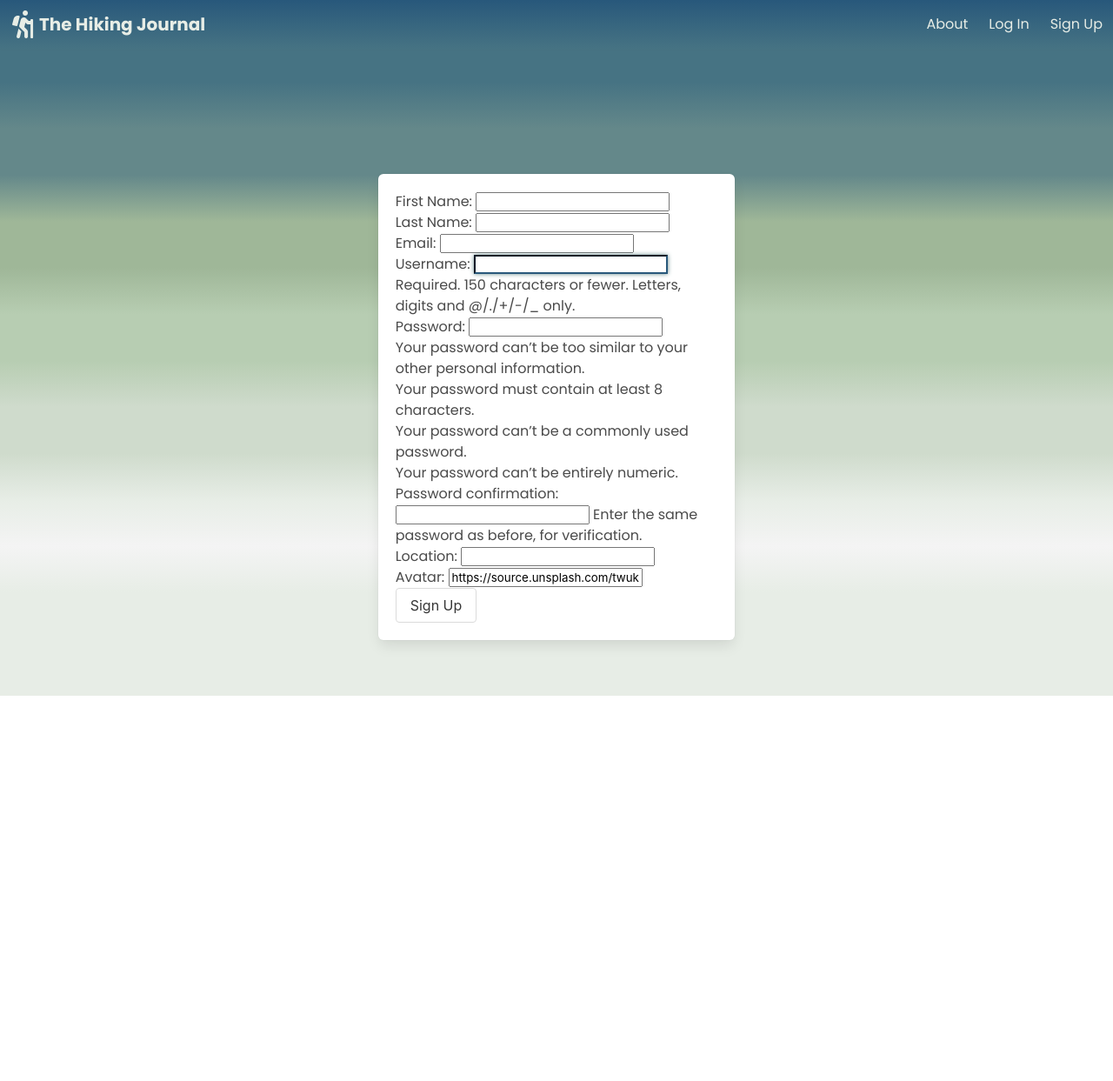
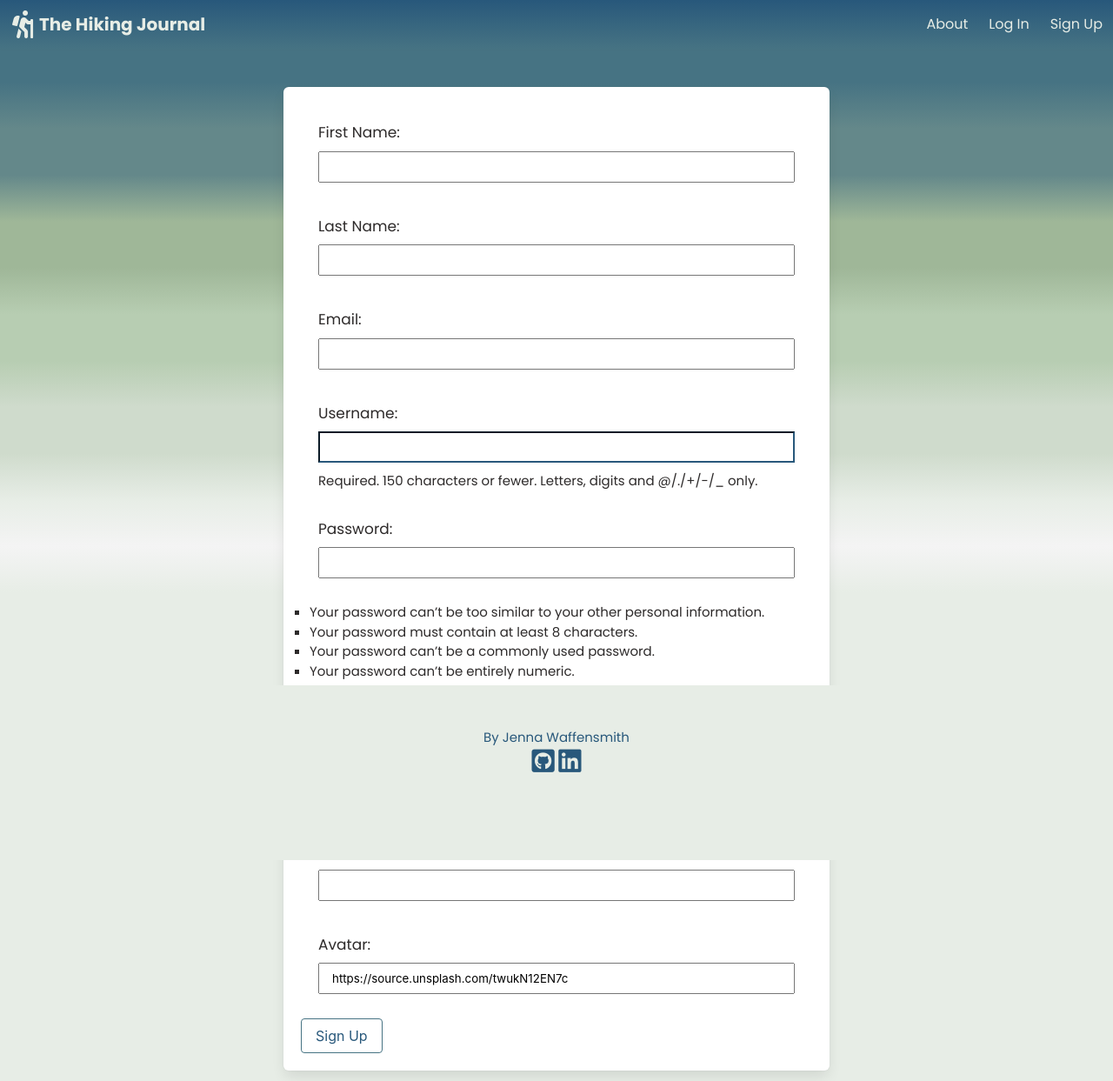
Before and after one commit to jwaffensmith/hiking-journal, a Django app: page /accounts/signup/ in a window 1280 px wide. Shown: the whole page at 87% size. Before the commit the page ends 800 px from the top, so only its background shows below. Run offline with Django 3.2, Linux system fonts and the light colour scheme; some libraries are stand-ins or nearby versions.

Commit message:
signup page styling complete for now

```diff
--- a/main_app/static/css/style.css
+++ b/main_app/static/css/style.css
@@ -158,10 +158,37 @@ nav.navbar.is-fixed-top .navbar-end .login-button:hover, nav.navbar.is-fixed-top
   border-width: 5px;
   text-align: justify;
 }
-.container.signup .signup-form {
+
+.signup-page {
   margin-top: 10px;
   color: #2d2a2a;
-  font-size: 20px;
+}
+.signup-page p {
+  font-size: 17px;
+  margin: 10px;
+  padding: 10px;
+}
+.signup-page p input {
+  width: 100%;
+  padding: 8px 14px;
+  margin: 8px 0;
+  box-sizing: border-box;
+}
+.signup-page p input:focus {
+  outline: none !important;
+  border-color: none;
+  box-shadow: none;
+}
+.signup-page p .helptext {
+  font-size: 15px;
+  list-style-type: square;
+}
+.signup-page ul {
+  margin: 10px;
+}
+.signup-page ul li {
+  font-size: 15px;
+  list-style-type: square;
 }
 
 .container.page-card {
@@ -208,8 +235,8 @@ a.edit-link:hover, a.delete-link:hover {
 }
 
 .site-btn {
-  color: #467383;
-  outline: none !important;
+  color: #28587b;
+  border-color: #467383 !important;
 }
 
 .site-btn:hover {
--- a/main_app/static/scss/style.scss
+++ b/main_app/static/scss/style.scss
@@ -198,14 +198,46 @@ nav.navbar.is-fixed-top {
     border-style: solid;
     border-width: 5px;
     text-align: justify;
+}
 
 
-    .signup-form {
+.signup-page {
         margin-top: 10px;
         color: rgb(45, 42, 42);
-        font-size: 20px;
+
+        p {
+            font-size: 17px;
+            margin: 10px;
+            padding: 10px;
+
+            input {
+                    width: 100%;
+                    padding: 8px 14px;
+                    margin: 8px 0;
+                    box-sizing: border-box;
+            }
+
+            input:focus {
+                outline: none !important;
+                border-color: none;
+                box-shadow: none;
+            }
+
+            .helptext {
+                font-size: 15px;
+                list-style-type: square;
+            }
+        }
+
+        ul {
+            margin: 10px;
+
+            li {
+                font-size: 15px;
+                list-style-type: square;
+            }
+        }
     }
-}
 
 .container.page-card {
     left: 0;
@@ -255,8 +287,8 @@ a.edit-link:hover, a.delete-link:hover  {
 }
 
 .site-btn {
-    color: $btn;
-    outline: none !important;
+    color: $navbar;
+    border-color: $btn !important;
 }
 
 .site-btn:hover {
--- a/main_app/templates/registration/login.html
+++ b/main_app/templates/registration/login.html
@@ -12,7 +12,7 @@
                     <label class="label">Username</label>
                     <p class="control has-icons-left">
                         {% csrf_token %}
-                        <input class="input" type="text" name="username" id="id_username" maxlength="150" autocapitalize="none" required/>
+                        <input class="input" type="text" name="username" id="id_username" placeholder="Username" maxlength="150" autocapitalize="none" required/>
                         <span class="icon is-left"><i class="fas fa-user"></i></span>
                     </p>
                 </div>
@@ -20,7 +20,7 @@
                     <label class="label">Password</label>
                     <p class="control has-icons-left">
                         {% csrf_token %}
-                        <input class="input" type="password" name="password" required id="id_password"/>
+                        <input class="input" type="password" name="password" placeholder="Password"required id="id_password"/>
                         <span class="icon is-left"><i class="fas fa-lock"></i></span>
                     </p>
                 </div>
--- a/main_app/templates/registration/signup.html
+++ b/main_app/templates/registration/signup.html
@@ -6,8 +6,8 @@
 
 <main class="gradient">
     <div class="columns is-centered">
-        <div class="column is-one-third">
-            <form class="box site-form" method="POST" action="{% url 'signup' %}" style="margin-top: 200px;">
+        <div class="column is-half">
+            <form class="box site-form signup-page" method="POST" action="{% url 'signup' %}" style="margin-top: 100px;">
 
                 {% csrf_token %}
                 {{ signup_form.as_p }}
@@ -29,7 +29,7 @@
                 {% endif %}
 
                     <div class="control">
-                        <input type="submit" class="button" value="Sign Up" />
+                        <input type="submit" class="button site-btn" value="Sign Up" />
                         <input type="hidden" name="next" value="{{ next }}" />
                     </div>
                 </div>
```
Also changed, not shown: 1 other file.
